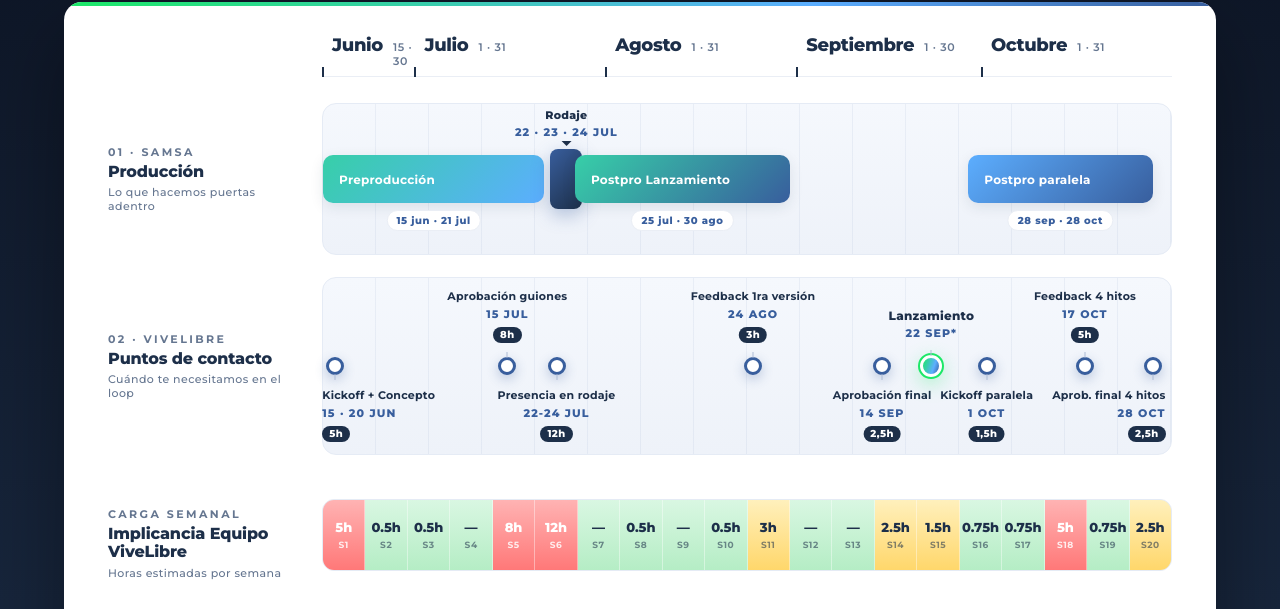
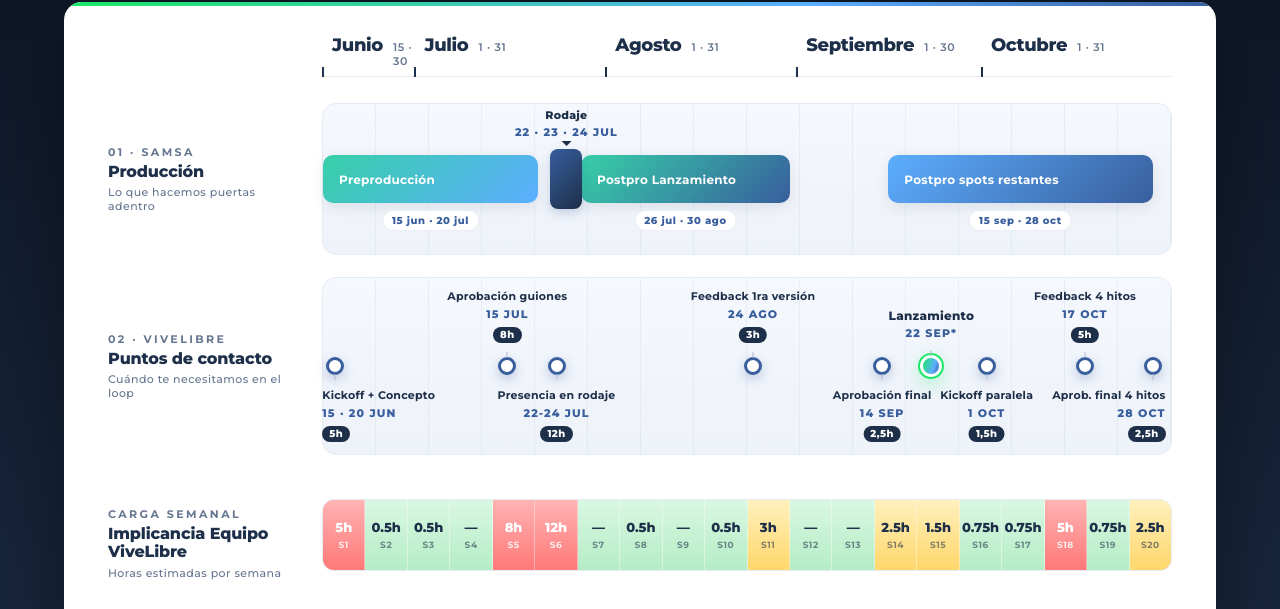
Before and after one commit to Samsa-creative/ViveWatch-Roadmap, a plain HTML site: page index.html in a window 1280 px wide. Shown: the part 191-800 px from the top of the page. Drawn offline with Linux system fonts and the light colour scheme.

Commit message:
Gap rodaje/postpro + Postpro spots restantes desde 15 sep + modal cleanup

```diff
--- a/index.html
+++ b/index.html
@@ -547,8 +547,11 @@ body {
   font-weight: 800;
   overflow: visible;
   border-radius: 8px;
-  box-shadow: 0 6px 18px rgba(56, 94, 157, 0.35);
-}
+  box-shadow: 0 4px 10px rgba(56, 94, 157, 0.25);
+  z-index: 3;
+}
+
+.bar--shoot-marker::after { display: none; }
 
 /* Callout exterior para la barra Rodaje (texto fuera porque la barra es muy angosta) */
 .bar__callout {
@@ -1307,25 +1310,24 @@ const items = {
       id: 'prep',
       kind: 'bar',
       cls: 'bar--prod-prep',
-      start: 0, end: 36, // 15 jun → 21 jul (con gap al rodaje)
+      start: 0, end: 35, // 15 jun → 20 jul (con gap al rodaje)
       label: 'Preproducción',
-      dates: '15 jun · 21 jul',
+      dates: '15 jun · 20 jul',
       modal: {
         eyebrow: 'SAMSA · PRODUCCIÓN',
         title: 'Preproducción',
         date: '15 de junio · 21 de julio',
         what: 'Cinco semanas para llegar al rodaje con todo cerrado. Storyboard final, guiones por hito, casting de actores (campaña y testimoniales por separado), scouting de locaciones, casting de equipo técnico, plan de rodaje día por día y permisos.',
         deliver: [
-          'Storyboard definitivo por pieza',
           'Guiones aprobados de los 6 hitos hero',
           'Casting cerrado · actores campaña + testimoniales',
+          'Storyboard definitivo por pieza',
           'Locaciones confirmadas y permisos',
           'Plan de rodaje y crew completo'
         ],
         need: [
           'Aprobación del concepto paraguas (kickoff)',
-          'Aprobación final de guiones (gate previo al rodaje)',
-          'NDA firmado para acceder a render 3D + Figma'
+          'Aprobación final de guiones (gate previo al rodaje)'
         ],
         hint: 'Esta etapa requiere ritmo de aprobación quincenal. Si las decisiones se demoran, comprime el calendario de rodaje.'
       }
@@ -1345,8 +1347,7 @@ const items = {
         deliver: [
           'Material crudo de 6 hitos hero + testimoniales',
           'Fotos editoriales (Salud + Seguridad)',
-          'B-roll para biblioteca de imágenes',
-          'Reportes diarios de rodaje al cierre de cada jornada'
+          'B-roll para biblioteca de imágenes'
         ],
         need: [
           'Presencia opcional de ViveLibre en set (recomendado al menos un día)',
@@ -1360,9 +1361,9 @@ const items = {
       id: 'post1',
       kind: 'bar',
       cls: 'bar--prod-post1',
-      start: 41, end: 76, // 25 jul → 30 ago (con gap al rodaje)
+      start: 42, end: 76, // 26 jul → 30 ago (con gap al rodaje)
       label: 'Postpro Lanzamiento',
-      dates: '25 jul · 30 ago',
+      dates: '26 jul · 30 ago',
       modal: {
         eyebrow: 'SAMSA · POSTPRODUCCIÓN',
         title: 'Postproducción · Spot Lanzamiento + Web',
@@ -1385,13 +1386,13 @@ const items = {
       id: 'post2',
       kind: 'bar',
       cls: 'bar--prod-post2',
-      start: 105, end: 135, // 28 sep → 28 oct
-      label: 'Postpro paralela',
-      dates: '28 sep · 28 oct',
+      start: 92, end: 135, // 15 sep → 28 oct
+      label: 'Postpro spots restantes',
+      dates: '15 sep · 28 oct',
       modal: {
         eyebrow: 'SAMSA · POSTPRODUCCIÓN PARALELA',
-        title: 'Postproducción paralela · 4 hitos en simultáneo',
-        date: '25 de septiembre · 28 de octubre',
+        title: 'Postpro spots restantes · 4 hitos en simultáneo',
+        date: '15 de septiembre · 28 de octubre',
         what: 'Continuidad, Navidad, Día del Padre y Día de la Madre. Disponemos un equipo dedicado que trabaja los 4 spots en paralelo en vez de cronológicamente. Esto comprime la ventana de feedback de ViveLibre a un solo bloque de 5 semanas, en vez de extenderla 8-10 semanas con un modelo secuencial.',
         deliver: [
           'Spot Continuidad · master + adaptaciones',
```
